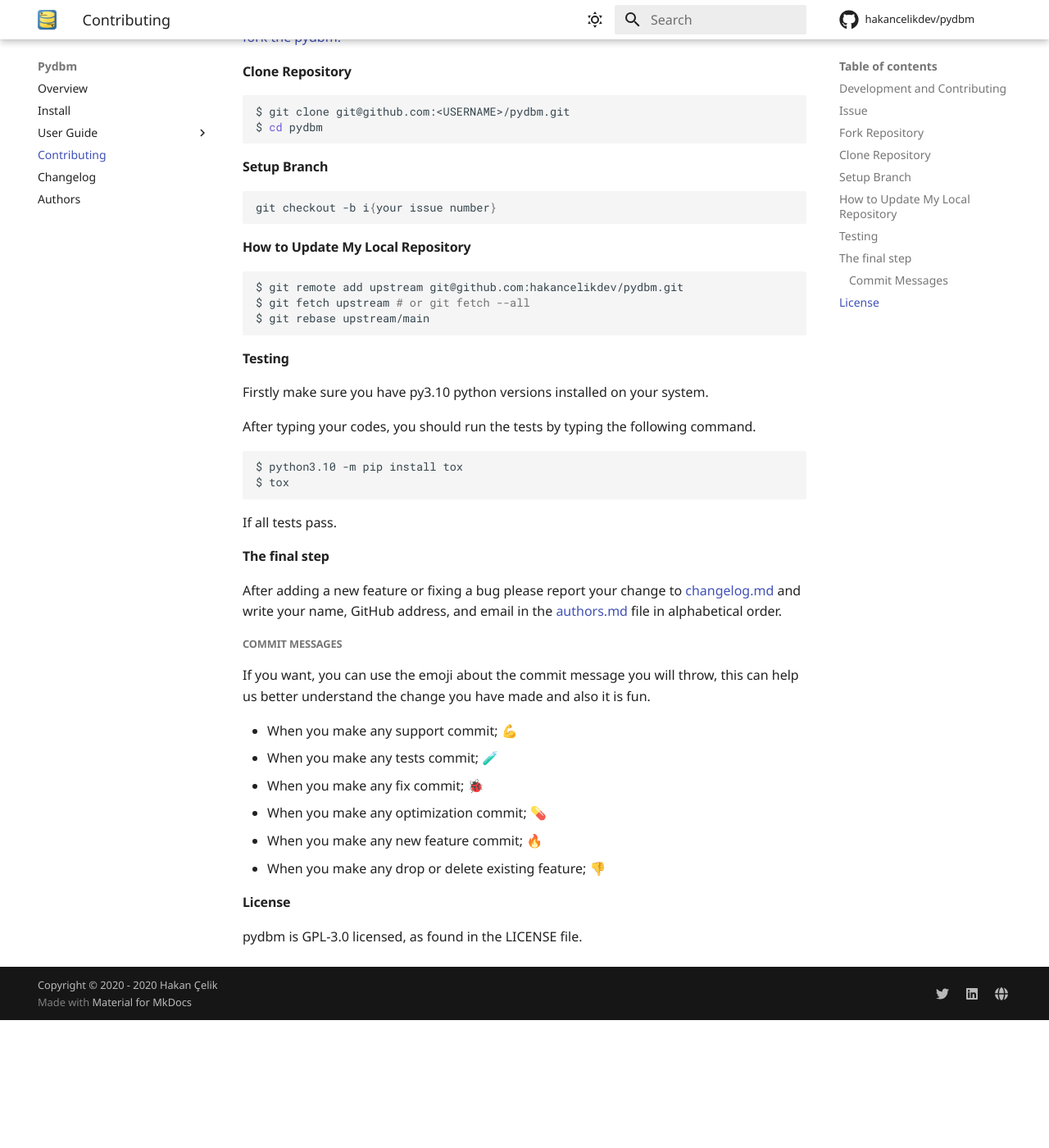
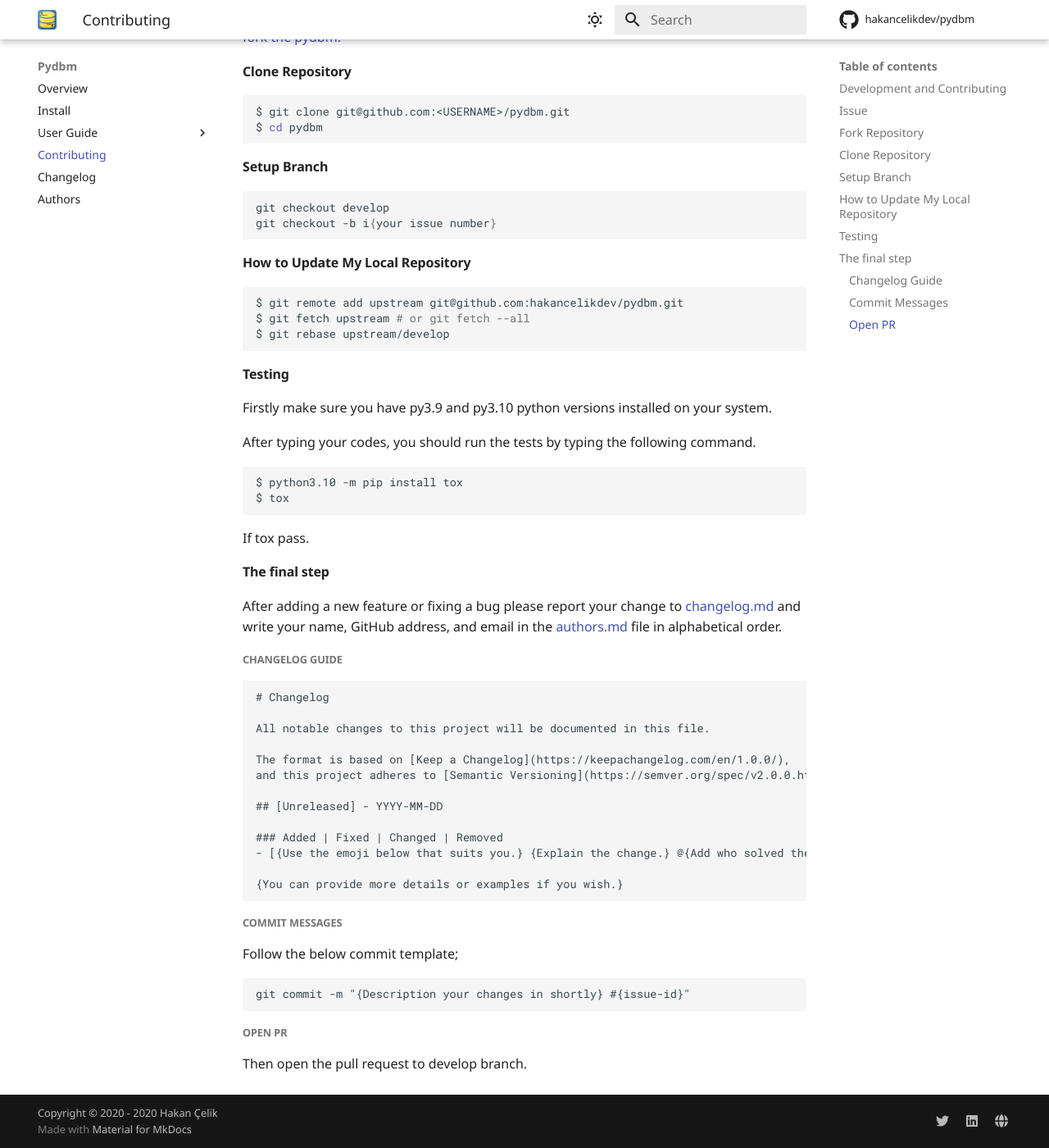
Before and after one commit to hakancelikdev/pydbm, an MkDocs documentation site: the page built from docs/CONTRIBUTING.md, in a window 1280 px wide and 1400 px high, scrolled down 439 px. Shown: the whole window at 82% size. Built offline with MkDocs 1.6.1 and Material for MkDocs 9.7.7, drawn with Linux system fonts in a browser that asks for light colours; comment, search, counter and statistics services are not loaded; the version menu is left out; before the commit the page ends 1683 px from its top, so only the background shows below that.

Commit message:
Update changelog

````diff
--- a/docs/CONTRIBUTING.md
+++ b/docs/CONTRIBUTING.md
@@ -22,6 +22,7 @@ $ cd pydbm
 ## Setup Branch
 
 ```shell
+git checkout develop
 git checkout -b i{your issue number}
 ```
 
@@ -30,13 +31,13 @@ git checkout -b i{your issue number}
 ```shell
 $ git remote add upstream git@github.com:hakancelikdev/pydbm.git
 $ git fetch upstream # or git fetch --all
-$ git rebase upstream/main
+$ git rebase upstream/develop
 ```
 
 ## Testing
 
-Firstly make sure you have py3.10 python versions
-installed on your system.
+Firstly make sure you have py3.9 and py3.10 python versions installed on
+your system.
 
 After typing your codes, you should run the tests by typing the following command.
 
@@ -45,7 +46,7 @@ $ python3.10 -m pip install tox
 $ tox
 ```
 
-If all tests pass.
+If tox pass.
 
 ## The final step
 
@@ -53,19 +54,33 @@ After adding a new feature or fixing a bug please report your change to
 [changelog.md](CHANGELOG.md) and write your name, GitHub address, and email in the
 [authors.md](AUTHORS.md) file in alphabetical order.
 
+### Changelog Guide
+
+```
+# Changelog
+
+All notable changes to this project will be documented in this file.
+
+The format is based on [Keep a Changelog](https://keepachangelog.com/en/1.0.0/),
+and this project adheres to [Semantic Versioning](https://semver.org/spec/v2.0.0.html).
+
+## [Unreleased] - YYYY-MM-DD
+
+### Added | Fixed | Changed | Removed
+- [{Use the emoji below that suits you.} {Explain the change.} @{Add who solved the issue.}]({Add PR link})
+
+{You can provide more details or examples if you wish.}
+
+```
 
 ### Commit Messages
 
-If you want, you can use the emoji about the commit message you will throw, this can
-help us better understand the change you have made and also it is fun.
+Follow the below commit template;
 
-- When you make any support commit; 💪
-- When you make any tests commit; 🧪
-- When you make any fix commit; 🐞
-- When you make any optimization commit; 💊
-- When you make any new feature commit; 🔥
-- When you make any drop or delete existing feature; 👎
+```
+git commit -m "{Description your changes in shortly} #{issue-id}"
+```
 
-## License
+### Open PR
 
-pydbm is GPL-3.0 licensed, as found in the LICENSE file.
+Then open the pull request to develop branch.
--- a/mkdocs.yml
+++ b/mkdocs.yml
@@ -1,6 +1,12 @@
 site_name: Pydbm
 site_description: Pydbm is a more pythonic way to use dbm.
 site_url: https://pydbm.hakancelik.dev
+
+repo_url: https://github.com/hakancelikdev/pydbm
+repo_name: hakancelikdev/pydbm
+edit_uri: https://github.com/hakancelikdev/pydbm/tree/main/docs
+
+copyright: Copyright &copy; 2020 - 2020 Hakan Çelik
 
 markdown_extensions:
   - fenced_code
@@ -47,13 +53,13 @@ plugins:
   - search:
       separator: '[\s\-\.]+'
       prebuild_index: true
-
   - git-revision-date-localized:
       type: date
       enable_creation_date: true
-
   - minify:
       minify_html: true
+  - mike:
+      canonical_version: latest
 
 extra:
   version:
@@ -69,17 +75,13 @@ extra:
       as to measure the effectiveness of our documentation and whether users
       find what they're searching for. With your consent, you're helping us to
       make our documentation better.
-
   social:
     - icon: fontawesome/brands/twitter
       link: https://twitter.com/hakancelikdev
-
     - icon: fontawesome/brands/linkedin
       link: https://www.linkedin.com/in/hakancelikdev
-
     - icon: fontawesome/solid/globe
       link: https://hakancelik.dev
-
   homepage: https://pydbm.hakancelik.dev
 
 theme:
@@ -97,7 +99,6 @@ theme:
     - search.share
     - header.autohide
     - navigation.top
-
   palette:
     - media: "(prefers-color-scheme: light)"
       scheme: default
@@ -106,7 +107,6 @@ theme:
       toggle:
         icon: material/weather-sunny
         name: Switch to dark mode
-
     - media: "(prefers-color-scheme: dark)"
       scheme: slate
       primary: black
@@ -114,19 +114,11 @@ theme:
       toggle:
         icon: material/weather-night
         name: Switch to light mode
-
   font:
     text: Noto Sans
     code: Roboto Mono
-
   icon:
     repo: fontawesome/brands/github
-
-copyright: Copyright &copy; 2020 - 2020 Hakan Çelik
-repo_url: https://github.com/hakancelikdev/pydbm
-repo_name: hakancelikdev/pydbm
-edit_uri: https://github.com/hakancelikdev/pydbm/tree/main/docs
-
 
 nav:
   - Overview: index.md
````
